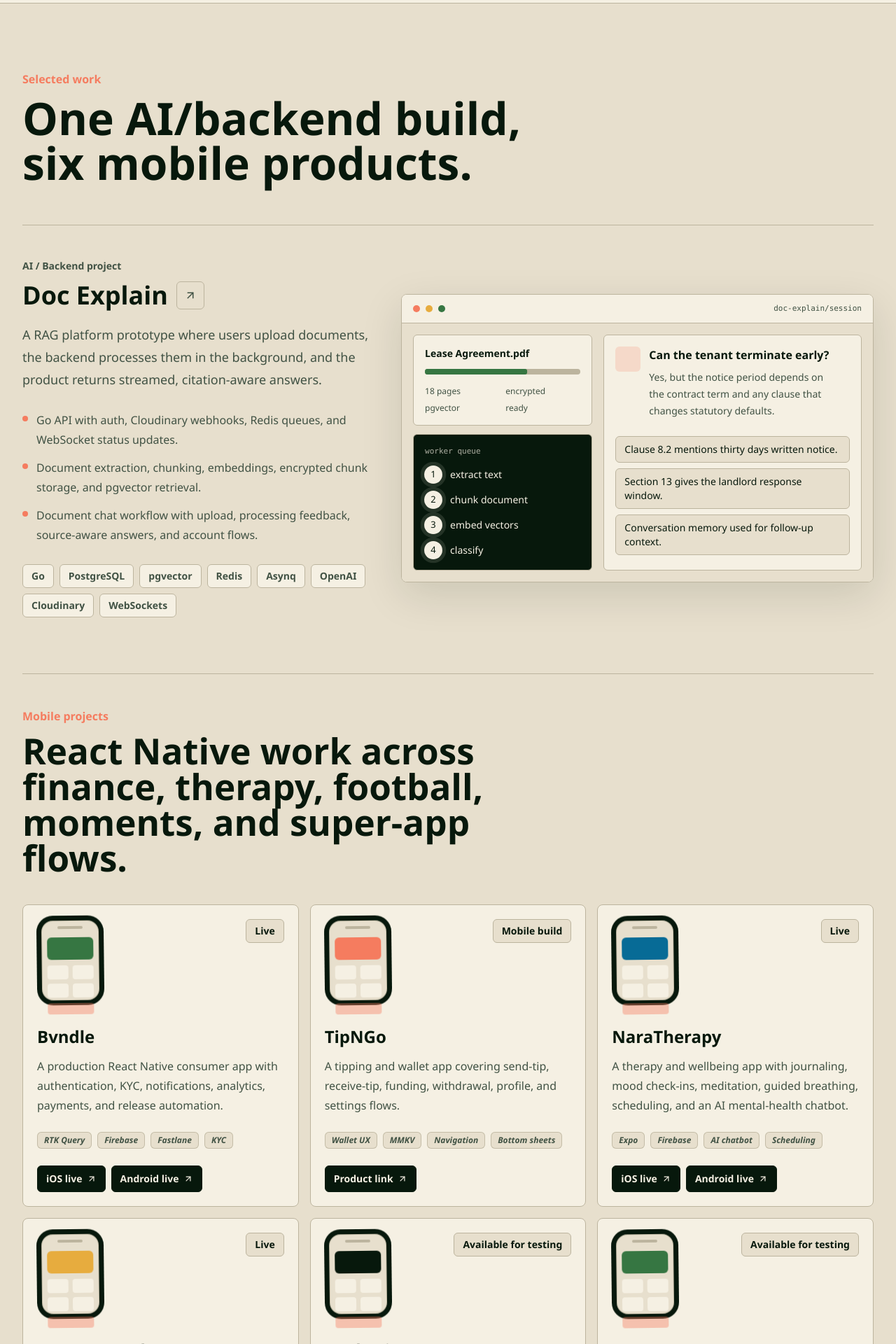
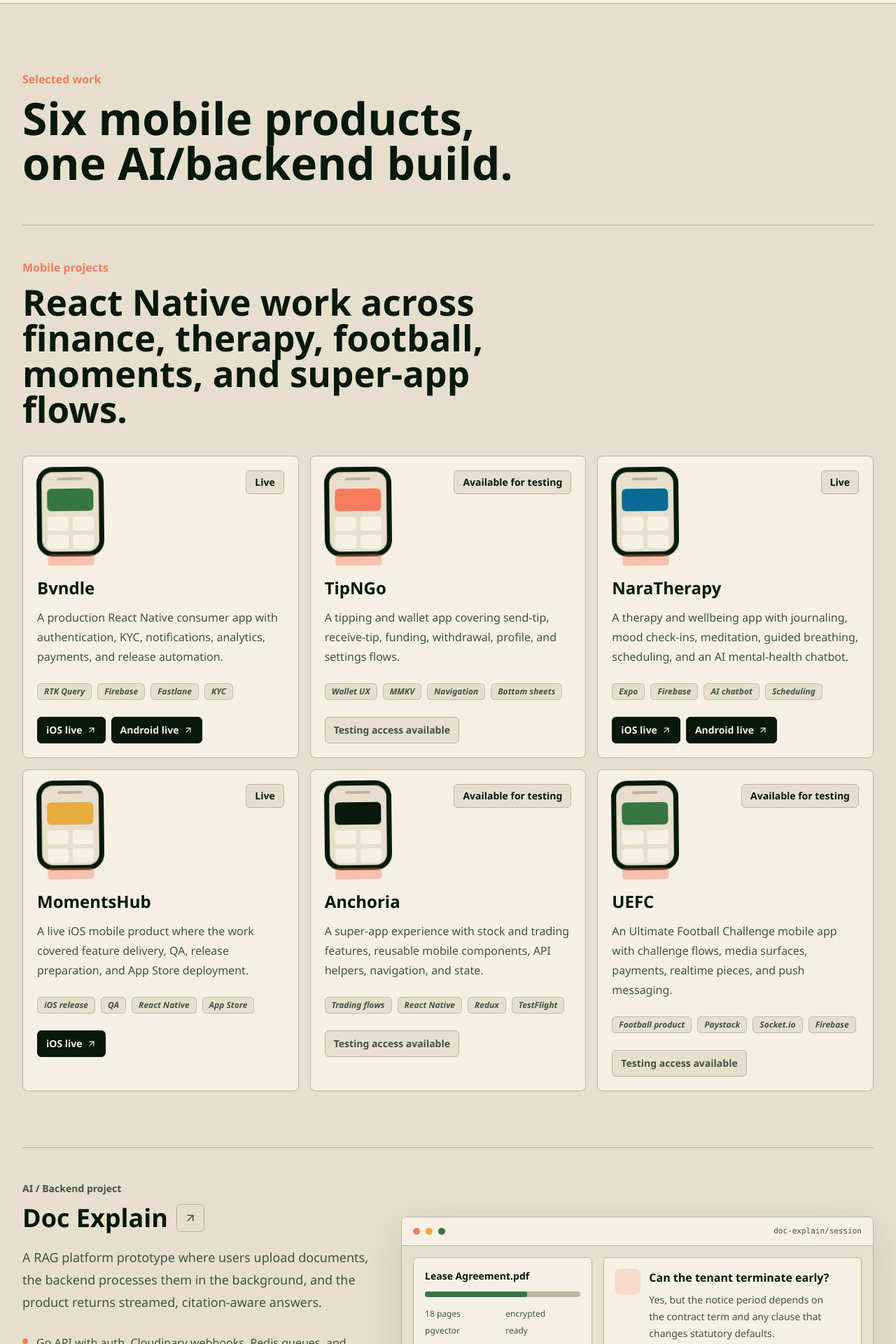
Before and after one commit to mightyFZeus/portfolio-new, a Next.js app: page / in a window 1280 px wide. Shown: the part 1020-2940 px from the top of the page at 70% size. Built offline with nearby package versions, Linux system fonts and the light colour scheme.

Commit message:
Update project ordering and TipNGo status

```diff
--- a/src/app/page.tsx
+++ b/src/app/page.tsx
@@ -165,11 +165,27 @@
         <div className="max-w-3xl" data-reveal="up">
           <p className="font-semibold text-coral">Selected work</p>
           <h2 className="mt-3 text-[clamp(2.2rem,5vw,4.8rem)] font-black leading-none text-ink">
-            One AI/backend build, six mobile products.
+            Six mobile products, one AI/backend build.
           </h2>
         </div>
 
-        <article className="mt-14 grid gap-8 border-t border-line pt-12 lg:grid-cols-[0.86fr_1.14fr] lg:items-center" data-reveal="up" data-reveal-delay="80">
+        <div className="mt-14 border-t border-line pt-12">
+          <div className="flex flex-col gap-4 sm:flex-row sm:items-end sm:justify-between" data-reveal="up">
+            <div>
+              <p className="font-semibold text-coral">Mobile projects</p>
+              <h3 className="mt-3 max-w-3xl text-[clamp(2rem,4vw,3.8rem)] font-black leading-none text-ink">
+                React Native work across finance, therapy, football, moments, and super-app flows.
+              </h3>
+            </div>
+          </div>
+          <div className="mt-10 grid gap-4 md:grid-cols-2 xl:grid-cols-3">
+            {mobileProjects.map((project, index) => (
+              <MobileProjectCard key={project.title} project={project} index={index} />
+            ))}
+          </div>
+        </div>
+
+        <article className="mt-20 grid gap-8 border-t border-line pt-12 lg:grid-cols-[0.86fr_1.14fr] lg:items-center" data-reveal="up" data-reveal-delay="80">
           <div data-reveal="left" data-reveal-delay="130">
             <p className="text-sm font-semibold text-muted">{project.category}</p>
             <div className="mt-3 flex flex-wrap items-center gap-3">
@@ -177,7 +193,7 @@
               <a
                 href={project.href}
                 className="inline-flex h-10 w-10 items-center justify-center rounded-md border border-line text-muted transition hover:border-ink hover:text-ink focus:outline-none focus:ring-2 focus:ring-coral focus:ring-offset-2 focus:ring-offset-paper-deep"
-                aria-label={`Open ${project.title} repository`}
+                aria-label={`Open ${project.title} live project`}
               >
                 <ArrowUpRight size={18} />
               </a>
@@ -203,22 +219,6 @@
             <WorkVisual visual="rag" />
           </div>
         </article>
-
-        <div className="mt-20 border-t border-line pt-12">
-          <div className="flex flex-col gap-4 sm:flex-row sm:items-end sm:justify-between" data-reveal="up">
-            <div>
-              <p className="font-semibold text-coral">Mobile projects</p>
-              <h3 className="mt-3 max-w-3xl text-[clamp(2rem,4vw,3.8rem)] font-black leading-none text-ink">
-                React Native work across finance, therapy, football, moments, and super-app flows.
-              </h3>
-            </div>
-          </div>
-          <div className="mt-10 grid gap-4 md:grid-cols-2 xl:grid-cols-3">
-            {mobileProjects.map((project, index) => (
-              <MobileProjectCard key={project.title} project={project} index={index} />
-            ))}
-          </div>
-        </div>
       </div>
     </section>
   );
--- a/src/data/portfolio.ts
+++ b/src/data/portfolio.ts
@@ -41,11 +41,11 @@
   },
   {
     title: "TipNGo",
-    status: "Mobile build",
+    status: "Available for testing",
     summary:
       "A tipping and wallet app covering send-tip, receive-tip, funding, withdrawal, profile, and settings flows.",
     focus: ["Wallet UX", "MMKV", "Navigation", "Bottom sheets"],
-    links: [{ label: "Product link", href: "https://usetipngo.com/" }],
+    links: [],
   },
   {
     title: "NaraTherapy",
```
